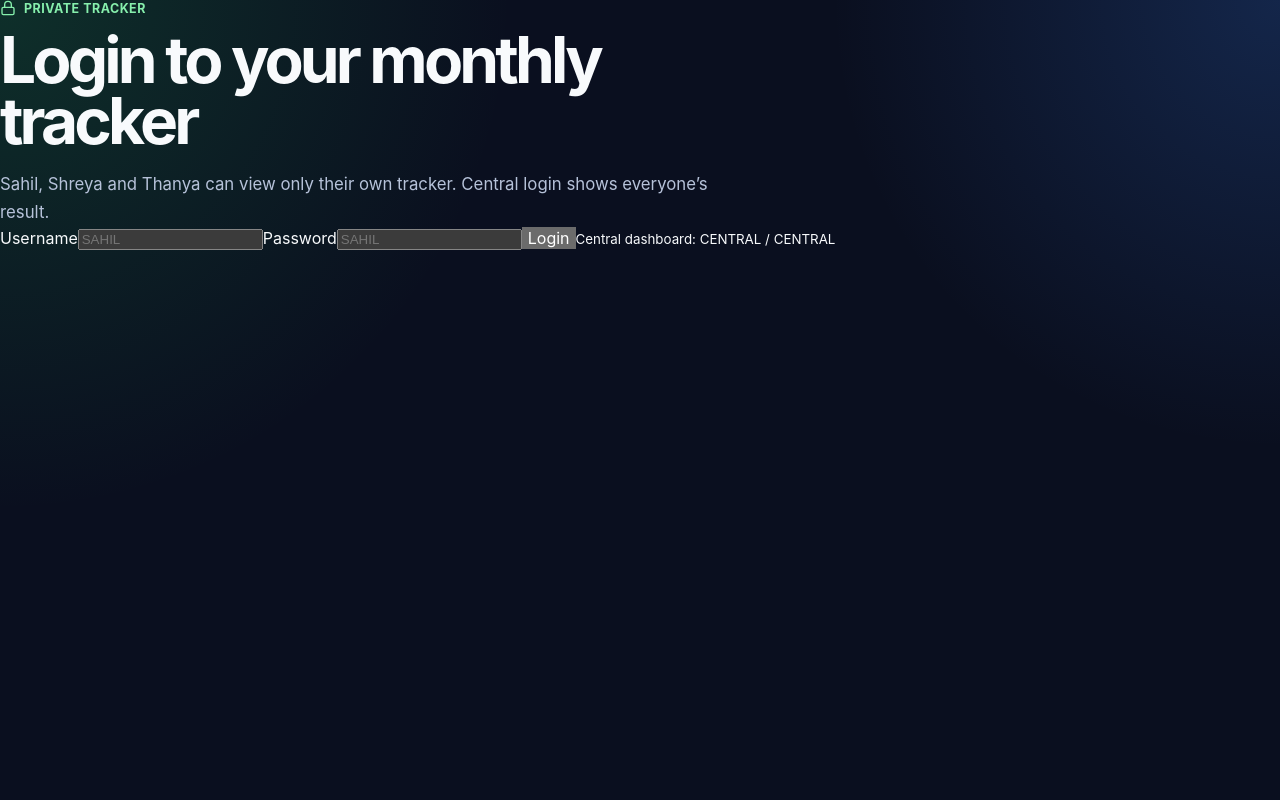
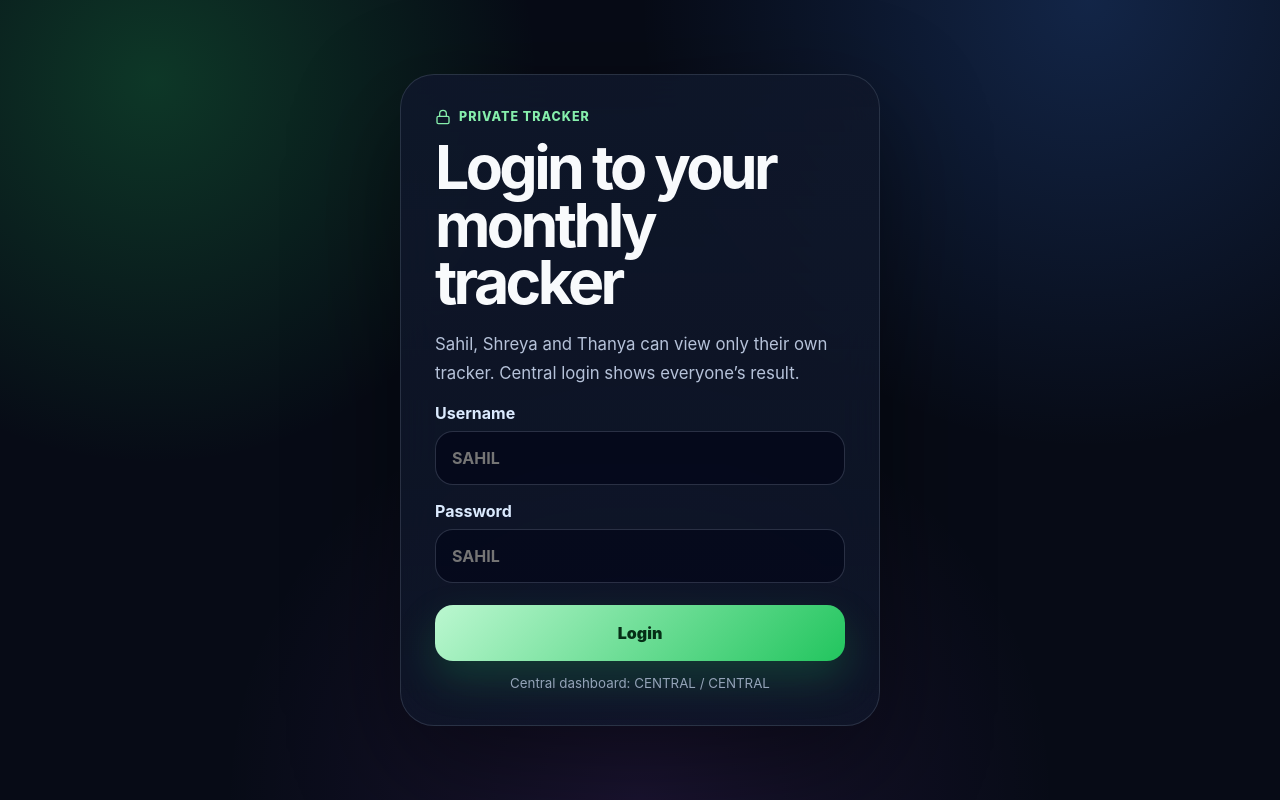
Before and after one commit to Sahil2218/tracker, a React (Vite) app: page / in a window 1280 px wide. Built offline with nearby package versions, Linux system fonts and the light colour scheme.

Commit message:
Polish auth and central dashboard UI

```diff
--- a/src/styles.css
+++ b/src/styles.css
@@ -7,20 +7,85 @@
 
 * { box-sizing: border-box; }
 
+html, body, #root { min-height: 100%; }
+
 body {
   margin: 0;
   min-height: 100vh;
   background:
-    radial-gradient(circle at top left, rgba(34, 197, 94, 0.18), transparent 32rem),
-    radial-gradient(circle at top right, rgba(59, 130, 246, 0.2), transparent 28rem),
-    #0a0f1f;
+    radial-gradient(circle at 12% 10%, rgba(34, 197, 94, 0.24), transparent 24rem),
+    radial-gradient(circle at 85% 0%, rgba(59, 130, 246, 0.22), transparent 28rem),
+    radial-gradient(circle at 50% 100%, rgba(168, 85, 247, 0.12), transparent 26rem),
+    #070b16;
 }
 
-button {
-  border: 0;
-  cursor: pointer;
-  font: inherit;
+button, input { font: inherit; }
+button { border: 0; cursor: pointer; }
+button:disabled { cursor: not-allowed; opacity: 0.72; }
+
+.login-shell {
+  min-height: 100vh;
+  display: grid;
+  place-items: center;
+  padding: 24px;
 }
+
+.login-card {
+  width: min(480px, 100%);
+  padding: 34px;
+  border-radius: 34px;
+  border: 1px solid rgba(148, 163, 184, 0.2);
+  background: linear-gradient(180deg, rgba(15, 23, 42, 0.92), rgba(15, 23, 42, 0.72));
+  box-shadow: 0 36px 110px rgba(0, 0, 0, 0.45);
+  backdrop-filter: blur(22px);
+}
+
+.login-card h1 {
+  font-size: clamp(2.15rem, 7vw, 3.8rem);
+  line-height: 0.95;
+  margin-bottom: 16px;
+}
+
+.login-card label {
+  display: grid;
+  gap: 8px;
+  margin-top: 16px;
+  color: #dbeafe;
+  font-weight: 700;
+}
+
+.login-card input {
+  width: 100%;
+  min-height: 54px;
+  border-radius: 18px;
+  border: 1px solid rgba(148, 163, 184, 0.26);
+  background: rgba(2, 6, 23, 0.65);
+  color: #f8fafc;
+  outline: none;
+  padding: 0 16px;
+  transition: border-color 0.18s ease, box-shadow 0.18s ease, transform 0.18s ease;
+}
+
+.login-card input:focus {
+  border-color: rgba(134, 239, 172, 0.8);
+  box-shadow: 0 0 0 4px rgba(34, 197, 94, 0.12);
+  transform: translateY(-1px);
+}
+
+.primary-btn {
+  width: 100%;
+  min-height: 56px;
+  margin-top: 22px;
+  border-radius: 18px;
+  color: #052e16;
+  font-weight: 900;
+  background: linear-gradient(135deg, #bbf7d0, #22c55e);
+  box-shadow: 0 18px 40px rgba(34, 197, 94, 0.22);
+  transition: transform 0.2s ease, filter 0.2s ease;
+}
+
+.primary-btn:hover { transform: translateY(-2px); filter: brightness(1.05); }
+.login-hint { display: block; color: #94a3b8; margin-top: 14px; text-align: center; }
 
 .app-shell {
   width: min(1180px, 100%);
@@ -42,8 +107,8 @@ button {
   gap: 8px;
   margin: 0 0 14px;
   color: #86efac;
-  font-weight: 700;
-  letter-spacing: 0.04em;
+  font-weight: 800;
+  letter-spacing: 0.08em;
   text-transform: uppercase;
   font-size: 0.78rem;
 }
@@ -64,9 +129,7 @@ h1 {
   line-height: 1.7;
 }
 
-.hero-card,
-.panel,
-.stat-card {
+.hero-card, .panel, .stat-card, .central-card {
   border: 1px solid rgba(148, 163, 184, 0.18);
   background: rgba(15, 23, 42, 0.72);
   box-shadow: 0 24px 80px rgba(0, 0, 0, 0.28);
@@ -81,13 +144,20 @@ h1 {
   padding: 24px;
   color: #bbf7d0;
 }
+.hero-card strong { font-size: 3.6rem; line-height: 1; }
+.hero-card span { color: #cbd5e1; }
 
-.hero-card strong {
-  font-size: 3.6rem;
-  line-height: 1;
+.logout-btn {
+  display: inline-flex;
+  align-items: center;
+  gap: 7px;
+  margin-top: 14px;
+  border-radius: 999px;
+  padding: 10px 14px;
+  color: #e2e8f0;
+  background: rgba(15, 23, 42, 0.82);
+  border: 1px solid rgba(148, 163, 184, 0.2);
 }
-
-.hero-card span { color: #cbd5e1; }
 
 .alert {
   margin-bottom: 18px;
@@ -105,17 +175,8 @@ h1 {
   align-items: center;
   margin-bottom: 18px;
 }
-
-.people-tabs,
-.month-switcher {
-  display: flex;
-  gap: 10px;
-  flex-wrap: wrap;
-}
-
-.people-tabs button,
-.month-switcher button,
-.month-switcher strong {
+.people-tabs, .month-switcher { display: flex; gap: 10px; flex-wrap: wrap; }
+.people-tabs button, .month-switcher button, .month-switcher strong {
   min-height: 44px;
   border-radius: 999px;
   padding: 0 16px;
@@ -126,12 +187,7 @@ h1 {
   align-items: center;
   gap: 8px;
 }
-
-.people-tabs button.active {
-  color: #052e16;
-  background: linear-gradient(135deg, #86efac, #22c55e);
-}
-
+.people-tabs button.active { color: #052e16; background: linear-gradient(135deg, #86efac, #22c55e); }
 .month-switcher strong { min-width: 164px; justify-content: center; }
 
 .stats-grid {
@@ -140,12 +196,7 @@ h1 {
   gap: 14px;
   margin-bottom: 18px;
 }
-
-.stat-card {
-  border-radius: 24px;
-  padding: 18px;
-}
-
+.stat-card { border-radius: 24px; padding: 18px; }
 .stat-card span {
   width: 42px;
   height: 42px;
@@ -155,29 +206,44 @@ h1 {
   color: #86efac;
   background: rgba(34, 197, 94, 0.13);
 }
-
 .stat-card svg { width: 22px; height: 22px; }
 .stat-card p { color: #94a3b8; margin: 14px 0 6px; }
 .stat-card strong { font-size: 2rem; }
+
+.central-grid {
+  display: grid;
+  grid-template-columns: repeat(3, 1fr);
+  gap: 14px;
+  margin-bottom: 18px;
+}
+.central-card {
+  border-radius: 24px;
+  padding: 18px;
+}
+.central-card strong { font-size: 1.3rem; }
+.central-card p { color: #cbd5e1; margin: 12px 0 0; line-height: 1.5; }
+.progress {
+  height: 12px;
+  overflow: hidden;
+  border-radius: 999px;
+  background: rgba(30, 41, 59, 0.95);
+  margin-top: 14px;
+  border: 1px solid rgba(148, 163, 184, 0.14);
+}
+.progress span {
+  display: block;
+  height: 100%;
+  border-radius: inherit;
+  background: linear-gradient(90deg, #22c55e, #86efac);
+}
 
 .content-grid {
   display: grid;
   grid-template-columns: 1fr 360px;
   gap: 18px;
 }
-
-.panel {
-  border-radius: 30px;
-  padding: 22px;
-}
-
-.panel-title {
-  display: flex;
-  align-items: center;
-  gap: 14px;
-  margin-bottom: 18px;
-}
-
+.panel { border-radius: 30px; padding: 22px; }
+.panel-title { display: flex; align-items: center; gap: 14px; margin-bottom: 18px; }
 .panel-title > svg {
   width: 44px;
   height: 44px;
@@ -186,23 +252,11 @@ h1 {
   color: #93c5fd;
   background: rgba(59, 130, 246, 0.14);
 }
-
 h2, h3 { margin: 0; }
 .panel-title p { color: #94a3b8; margin: 5px 0 0; }
 
-.calendar-grid {
-  display: grid;
-  grid-template-columns: repeat(7, minmax(0, 1fr));
-  gap: 10px;
-}
-
-.week {
-  color: #94a3b8;
-  text-align: center;
-  font-size: 0.82rem;
-  padding: 8px 0;
-}
-
+.calendar-grid { display: grid; grid-template-columns: repeat(7, minmax(0, 1fr)); gap: 10px; }
+.week { color: #94a3b8; text-align: center; font-size: 0.82rem; padding: 8px 0; }
 .day {
   min-height: 86px;
   border-radius: 20px;
@@ -216,20 +270,14 @@ h2, h3 { margin: 0; }
   padding: 12px;
   transition: transform 0.2s ease, border-color 0.2s ease, background 0.2s ease;
 }
-
-.day:hover { transform: translateY(-3px); border-color: rgba(255,255,255,0.32); }
+.day:hover:not(:disabled) { transform: translateY(-3px); border-color: rgba(255,255,255,0.32); }
 .day b { font-size: 1rem; }
 .day small { color: rgba(226, 232, 240, 0.78); }
 .day.done { background: linear-gradient(135deg, rgba(34, 197, 94, 0.9), rgba(21, 128, 61, 0.9)); }
 .day.cheat { background: linear-gradient(135deg, rgba(234, 179, 8, 0.95), rgba(180, 83, 9, 0.9)); }
 .day.missed { background: linear-gradient(135deg, rgba(239, 68, 68, 0.92), rgba(153, 27, 27, 0.9)); }
 
-.leaderboard {
-  display: grid;
-  gap: 12px;
-  margin-top: 18px;
-}
-
+.leaderboard { display: grid; gap: 12px; margin-top: 18px; }
 .leader-row {
   display: grid;
   grid-template-columns: 42px 1fr auto;
@@ -240,11 +288,9 @@ h2, h3 { margin: 0; }
   background: rgba(30, 41, 59, 0.68);
   border: 1px solid rgba(148, 163, 184, 0.12);
 }
-
 .rank { font-size: 1.7rem; }
 .leader-row small { display: block; color: #94a3b8; margin-top: 3px; }
 .leader-row b { font-size: 1.3rem; color: #86efac; }
-
 .score-box {
   margin-top: 18px;
   border-radius: 22px;
@@ -252,18 +298,20 @@ h2, h3 { margin: 0; }
   background: rgba(34, 197, 94, 0.12);
   border: 1px solid rgba(134, 239, 172, 0.22);
 }
-
 .score-box p { color: #cbd5e1; line-height: 1.6; margin-bottom: 0; }
 .loader, .saving { color: #94a3b8; }
 
 @media (max-width: 900px) {
   .app-shell { padding: 18px; }
   .hero, .content-grid { grid-template-columns: 1fr; }
+  .central-grid { grid-template-columns: 1fr; }
   .top-bar { align-items: stretch; flex-direction: column; }
   .stats-grid { grid-template-columns: repeat(2, 1fr); }
 }
 
 @media (max-width: 560px) {
+  .login-shell { padding: 14px; place-items: start center; padding-top: 34px; }
+  .login-card { padding: 22px; border-radius: 26px; }
   .app-shell { padding: 14px; }
   .stats-grid { grid-template-columns: 1fr; }
   .panel { padding: 14px; border-radius: 22px; }
```
